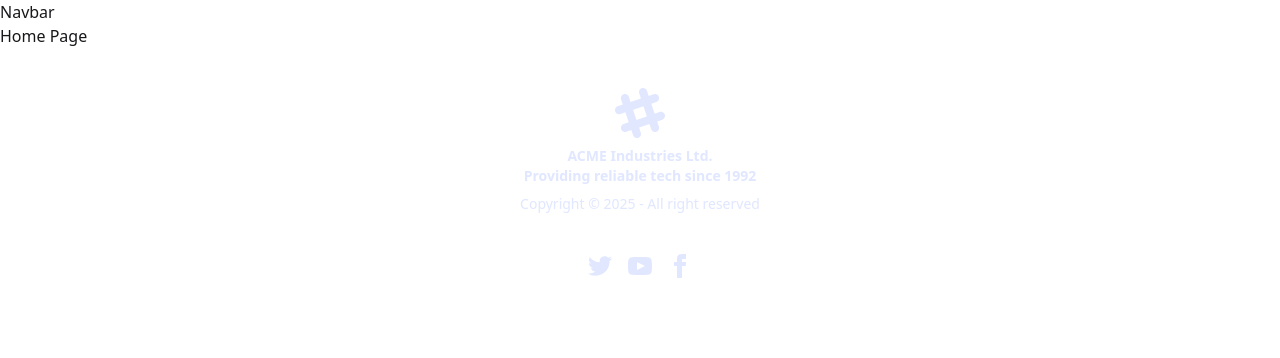
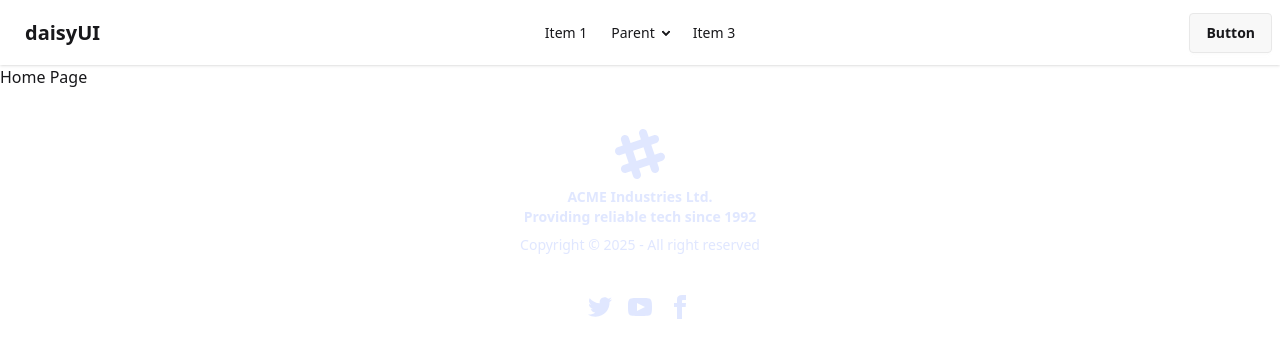
Before and after one commit to ashiqur0/zap-shift-client, a React (Vite) app: page / in a window 1280 px wide. Shown: the top 358 px of the page. Built offline with nearby package versions, Linux system fonts and the light colour scheme.

Commit message:
UI: Update Navbar Components

```diff
--- a/src/UI/Navbar.jsx
+++ b/src/UI/Navbar.jsx
@@ -2,8 +2,46 @@
 
 const Navbar = () => {
     return (
-        <div>
-            <h1>Navbar</h1>
+        <div className="navbar bg-base-100 shadow-sm">
+            <div className="navbar-start">
+                <div className="dropdown">
+                    <div tabIndex={0} role="button" className="btn btn-ghost lg:hidden">
+                        <svg xmlns="http://www.w3.org/2000/svg" className="h-5 w-5" fill="none" viewBox="0 0 24 24" stroke="currentColor"> <path strokeLinecap="round" strokeLinejoin="round" strokeWidth="2" d="M4 6h16M4 12h8m-8 6h16" /> </svg>
+                    </div>
+                    <ul
+                        tabIndex="-1"
+                        className="menu menu-sm dropdown-content bg-base-100 rounded-box z-1 mt-3 w-52 p-2 shadow">
+                        <li><a>Item 1</a></li>
+                        <li>
+                            <a>Parent</a>
+                            <ul className="p-2">
+                                <li><a>Submenu 1</a></li>
+                                <li><a>Submenu 2</a></li>
+                            </ul>
+                        </li>
+                        <li><a>Item 3</a></li>
+                    </ul>
+                </div>
+                <a className="btn btn-ghost text-xl">daisyUI</a>
+            </div>
+            <div className="navbar-center hidden lg:flex">
+                <ul className="menu menu-horizontal px-1">
+                    <li><a>Item 1</a></li>
+                    <li>
+                        <details>
+                            <summary>Parent</summary>
+                            <ul className="p-2">
+                                <li><a>Submenu 1</a></li>
+                                <li><a>Submenu 2</a></li>
+                            </ul>
+                        </details>
+                    </li>
+                    <li><a>Item 3</a></li>
+                </ul>
+            </div>
+            <div className="navbar-end">
+                <a className="btn">Button</a>
+            </div>
         </div>
     );
 };
```
